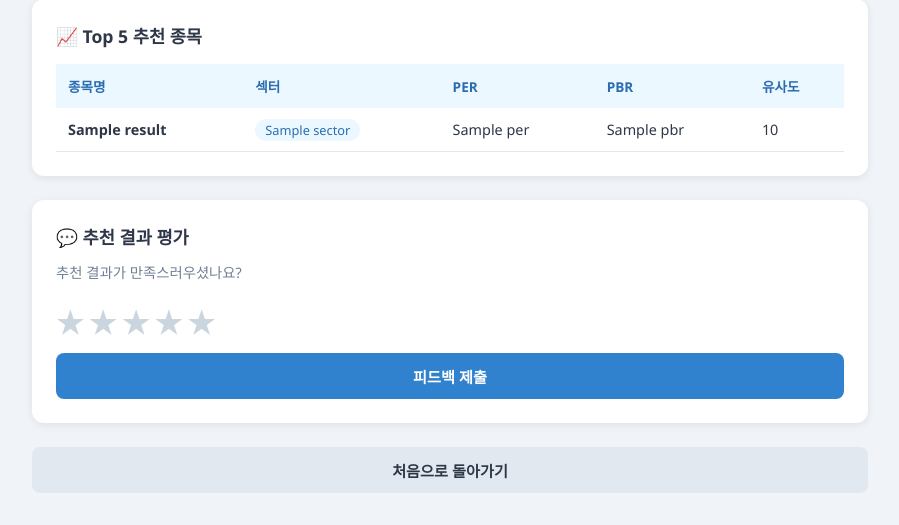
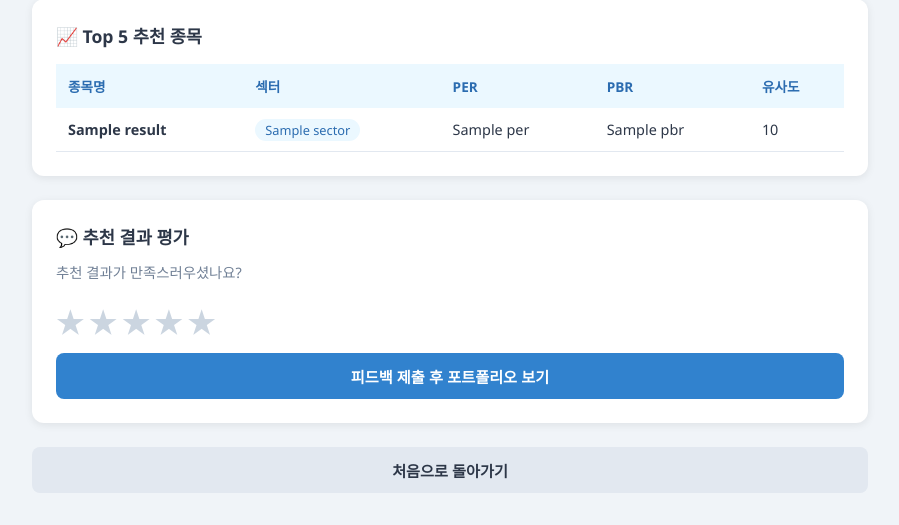
Before and after one commit to leedongho06/OSS_personalized_stock, a Flask app: template templates/result.html in a window 1280 px wide. Shown: the part 439-964 px from the top of the page, without its empty margins (190-1089 px from the left). Run offline with Flask 3, Linux system fonts and the light colour scheme; the template is opened without the code that fills it: most values are stand-ins (such as "Sample title", 1, 10 or a date in 2020).

Commit message:
feat: update result page with feedback to portfolio

```diff
--- a/templates/result.html
+++ b/templates/result.html
@@ -57,7 +57,7 @@
                     {% endfor %}
                 </div>
                 <button type="submit" class="btn btn-primary">
-                    피드백 제출
+                    피드백 제출 후 포트폴리오 보기
                 </button>
             </form>
         </div>
```
